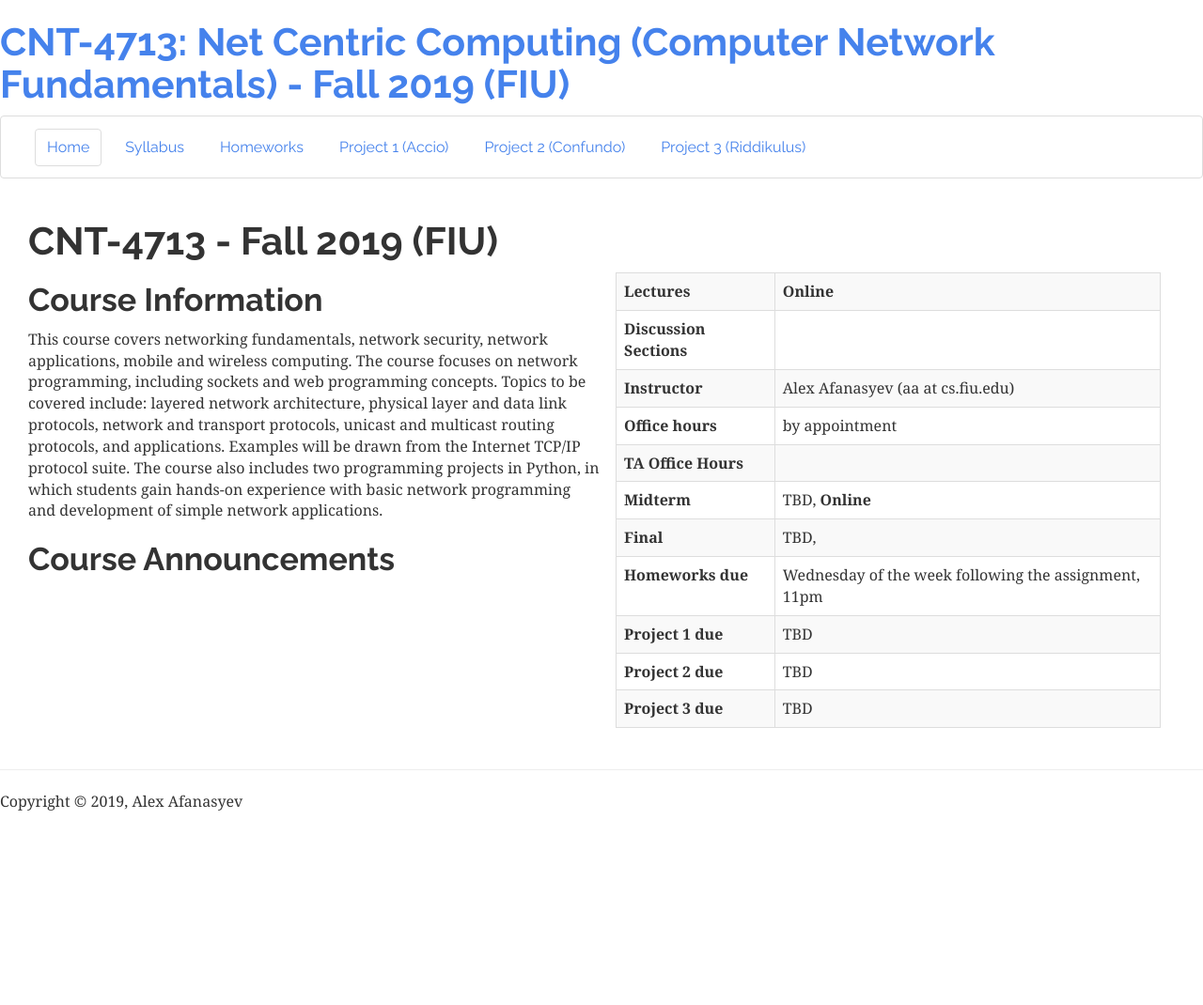
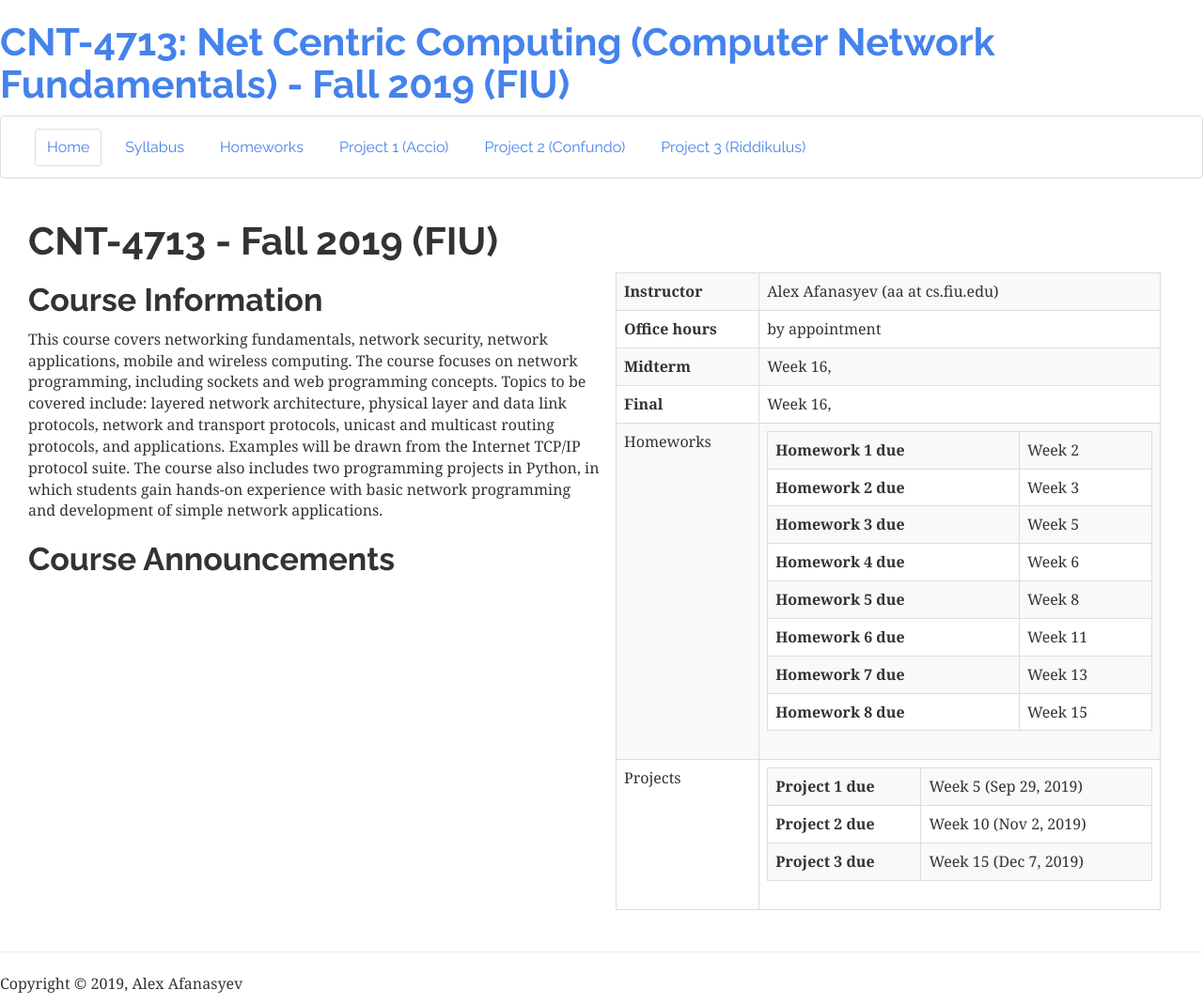
Before and after one commit to aa-fiu-classes/cnt-4713-web, a Jekyll site: the page built from index.md, in a window 1280 px wide. Shown: the whole page at 94% size. Built offline with Jekyll 4.4.1, drawn with Linux system fonts in a browser that asks for light colours; nearby versions of some CDN libraries; before the commit the page ends 900 px from its top, so only the background shows below that.

Commit message:
Update course info

```diff
--- a/_config.yml
+++ b/_config.yml
@@ -38,18 +38,27 @@ navbar_list:
 
 course_info:
   times:
-  room: Online
+  room:
   name: Alex Afanasyev
   contact: aa at cs.fiu.edu
   office_hours: by appointment
 
-  homeworks_due: Wednesday of the week following the assignment, 11pm
-  midterm: TBD
+  homeworks:
+    - deadline: Week 2
+    - deadline: Week 3
+    - deadline: Week 5
+    - deadline: Week 6
+    - deadline: Week 8
+    - deadline: Week 11
+    - deadline: Week 13
+    - deadline: Week 15
 
-  final: TBD
+  midterm: Week 16
+
+  final: Week 16
   final_room:
 
   projects:
-    - deadline: TBD
-    - deadline: TBD
-    - deadline: TBD
+    - deadline: Week 5 (Sep 29, 2019)
+    - deadline: Week 10 (Nov 2, 2019)
+    - deadline: Week 15 (Dec 7, 2019)
--- a/_includes/basic-course-info.html
+++ b/_includes/basic-course-info.html
@@ -1,18 +1,18 @@
 {% assign course = site.course_info %}
 <div class="col-xs-12 col-sm-6 pull-right figure">
   <table class="table table-striped table-hover table-bordered">
-    <tr>
+    <!-- <tr>
          <td><b>Lectures</b></td>
          <td>{{ course.times }} <b>{{ course.room }}</b></td>
-    </tr>
-    <tr>
+         </tr> -->
+    <!-- <tr>
          <td><b>Discussion Sections</b></td>
          <td>
          {% for section in course.sections %}
          DIS {{ forloop.index }}: {{ section.times }}, <b>{{ section.room }}</b><br/><ul><li>({{ section.name }}, {{ section.contact }})</li></ul>
          {% endfor %}
          </td>
-    </tr>
+         </tr> -->
     <tr>
       <td><b>Instructor</b></td>
       <td>
@@ -23,14 +23,14 @@
       <td><b>Office hours</b></td>
       <td>{{ course.office_hours }}</td>
     </tr>
-    <tr>
+    <!-- <tr>
          <td><b>TA Office Hours</b></td>
          <td>
          {% for section in course.sections %}
          DIS {{ forloop.index }} ({{ section.name }}): {{ section.office_hours }}<br/>
          {% endfor %}
          </td>
-    </tr>
+         </tr> -->
     <tr>
       <td><b>Midterm</b></td>
       <td>{{ course.midterm }}, <b>{{ course.room }}</b></td>
@@ -39,10 +39,30 @@
       <td><b>Final</b></td>
       <td>{{ course.final }}, <b>{{ course.final_room }}</b></td>
     </tr>
-    <tr>
+    <!-- <tr>
          <td><b>Homeworks due</b></td>
          <td>{{ course.homeworks_due }}</td>
+         </tr> -->
+    {% if course.homeworks %}
+      <tr>
+        <td>Homeworks</td>
+        <td>
+          <table class="table table-striped table-hover table-bordered">
+            {% for project in course.homeworks %}
+              <tr>
+                <td><b>Homework {{ forloop.index }} due</b></td>
+                <td>{{ project.deadline }}</td>
               </tr>
+            {% endfor %}
+          </table>
+        </td>
+      </tr>
+    {% endif %}
+    {% if course.projects %}
+      <tr>
+        <td>Projects</td>
+        <td>
+          <table class="table table-striped table-hover table-bordered">
             {% for project in course.projects %}
               <tr>
                 <td><b>Project {{ forloop.index }} due</b></td>
@@ -50,4 +70,8 @@
               </tr>
             {% endfor %}
           </table>
+        </td>
+      </tr>
+    {% endif %}
+  </table>
 </div>
```
Lines whose indentation alone changed are shown as unchanged.
